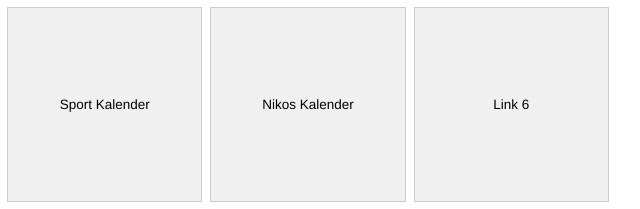
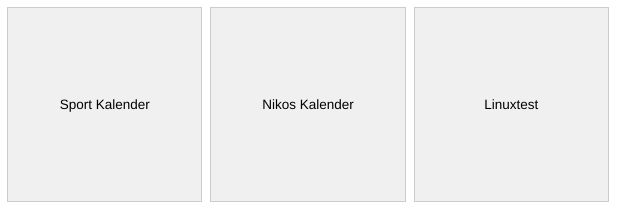
Before and after one commit to Nik2890/Links, a plain HTML site: page index.html in a window 1280 px wide. Shown: the part 417-626 px from the top of the page, 333-973 px from the left. Drawn offline with Linux system fonts and the light colour scheme; a web font is replaced by a local one.

Commit message:
Linuxtest add

```diff
--- a/index.html
+++ b/index.html
@@ -93,7 +93,7 @@
 
         <div class="box"><a href="https://nik2890.github.io/SportKalender/" target="_blank">Sport Kalender</a></div>
         <div class="box"><a href="https://nik2890.github.io/FerienKalender/Index.html" target="_blank">Nikos Kalender</a></div>
-        <div class="box"><a href="https://example.com/link6" target="_blank">Link 6</a></div>
+        <div class="box"><a href="https://nik2890.github.io/Linuxtest/" target="_blank">Linuxtest</a></div>
         <div class="box"><a href="https://example.com/link7" target="_blank">Link 7</a></div>
         <div class="box"><a href="https://example.com/link8" target="_blank">Link 8</a></div>
         <div class="box"><a href="https://example.com/link9" target="_blank">Link 9</a></div>
```
